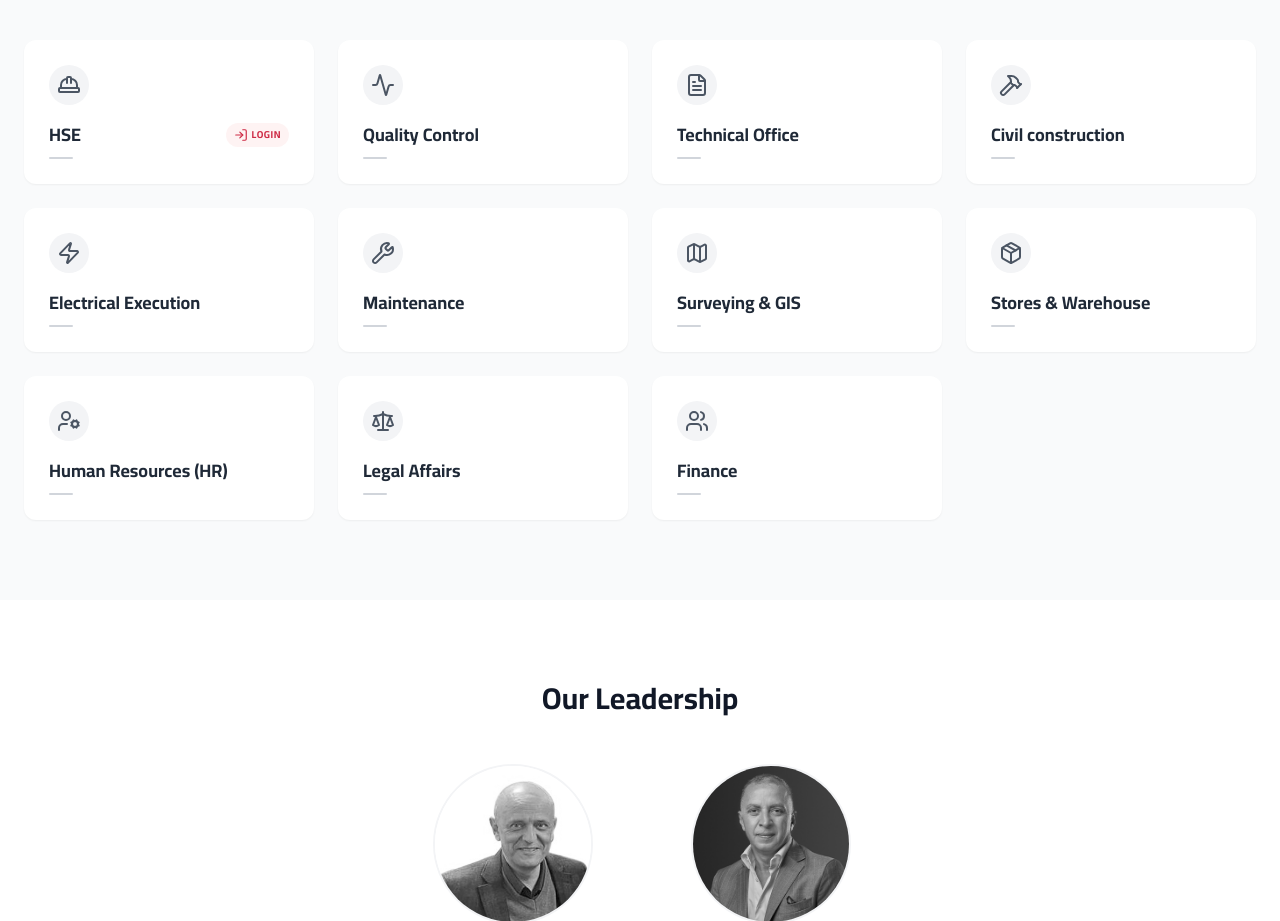
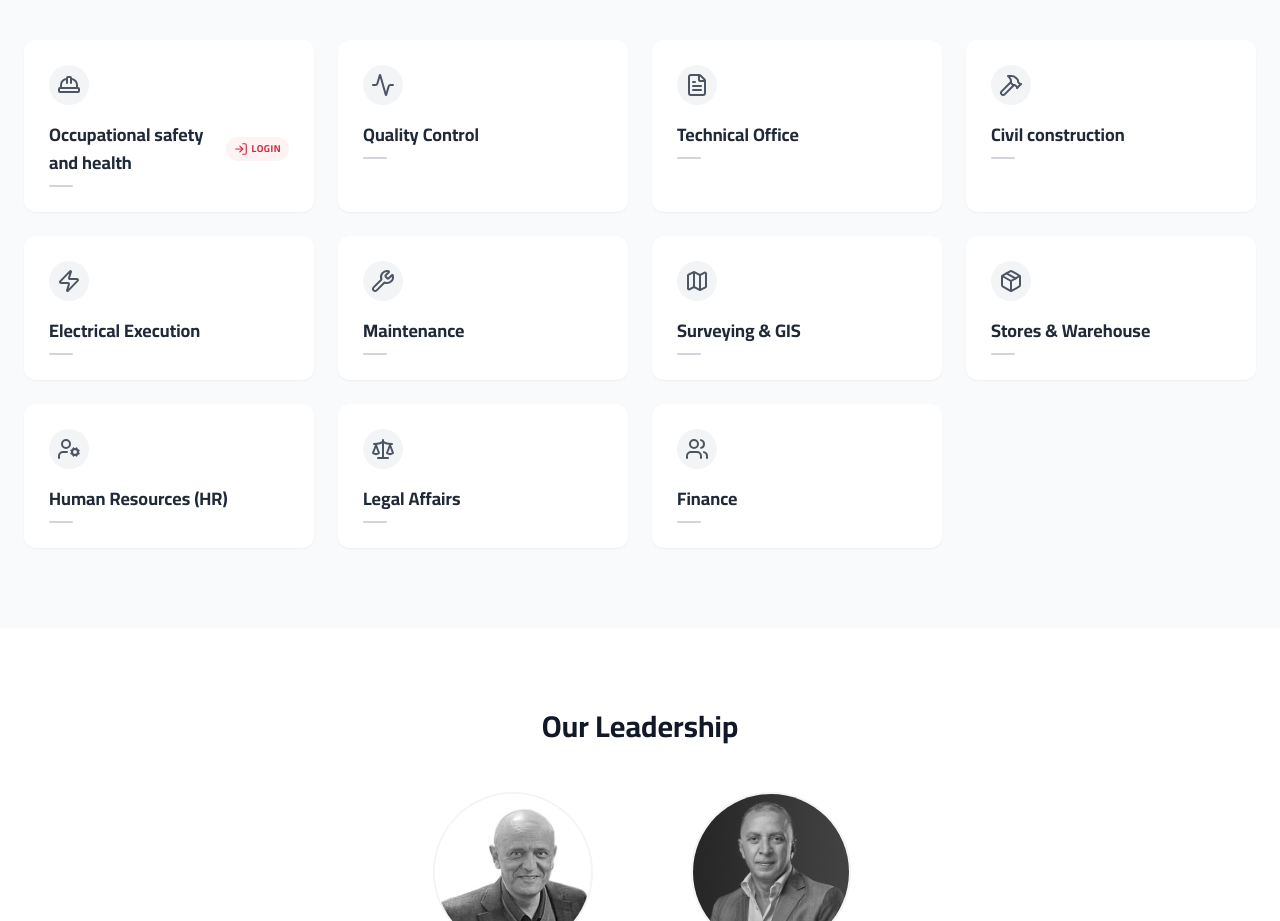
Before and after one commit to mostafa-eissa2/Turnkey-Project, a React (Vite) app: page / in a window 1280 px wide. Shown: the part 1560-2481 px from the top of the page. Built offline with nearby package versions, Linux system fonts and the light colour scheme.

Commit message:
Update data.jsx

```diff
--- a/src/data.jsx
+++ b/src/data.jsx
@@ -73,7 +73,7 @@ export const content = {
 export const departments = [
   {
     id: 1,
-    nameEn: "HSE",
+    nameEn: "Occupational safety and health",
     nameAr: "السلامة والصحة المهنية",
     icon: <HardHat size={24} />,
     systemLink: "https://turnkey-hse-dashboard.vercel.app/",
```
